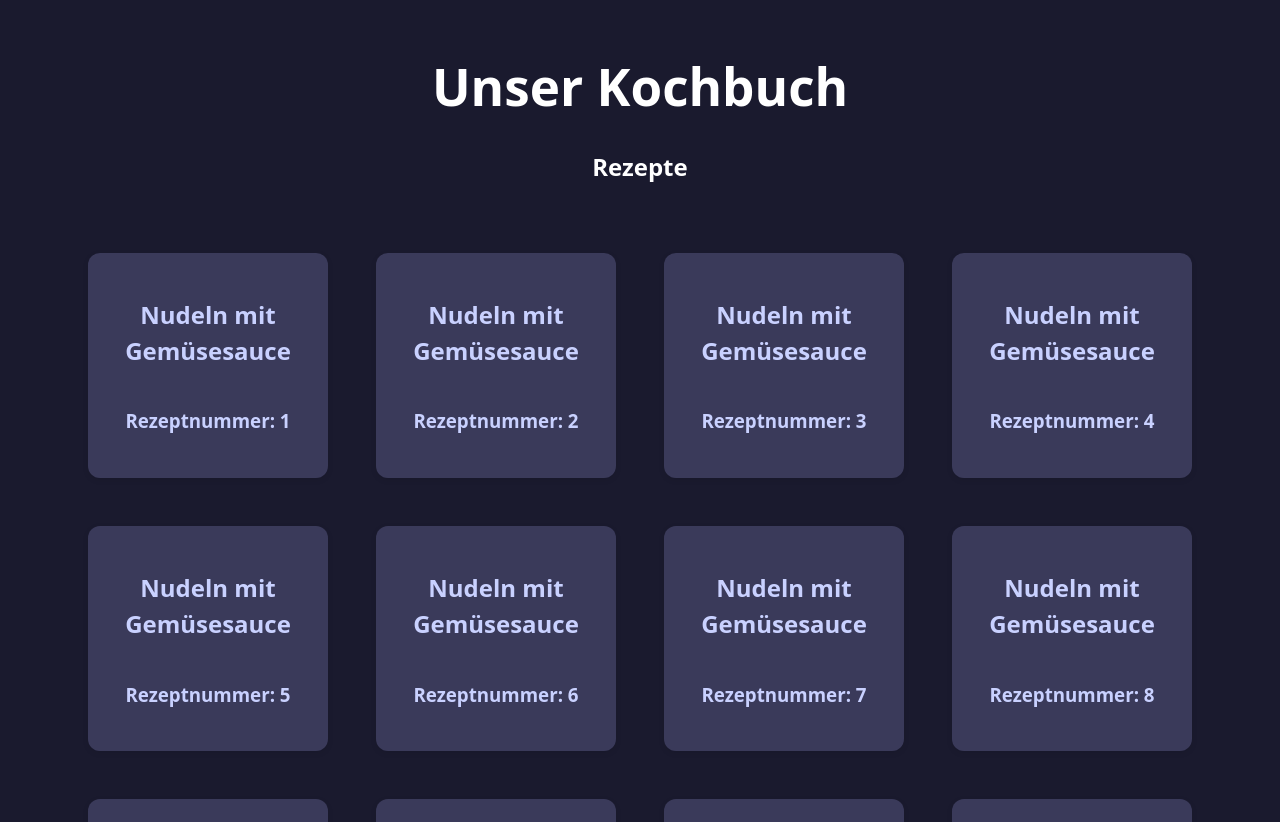
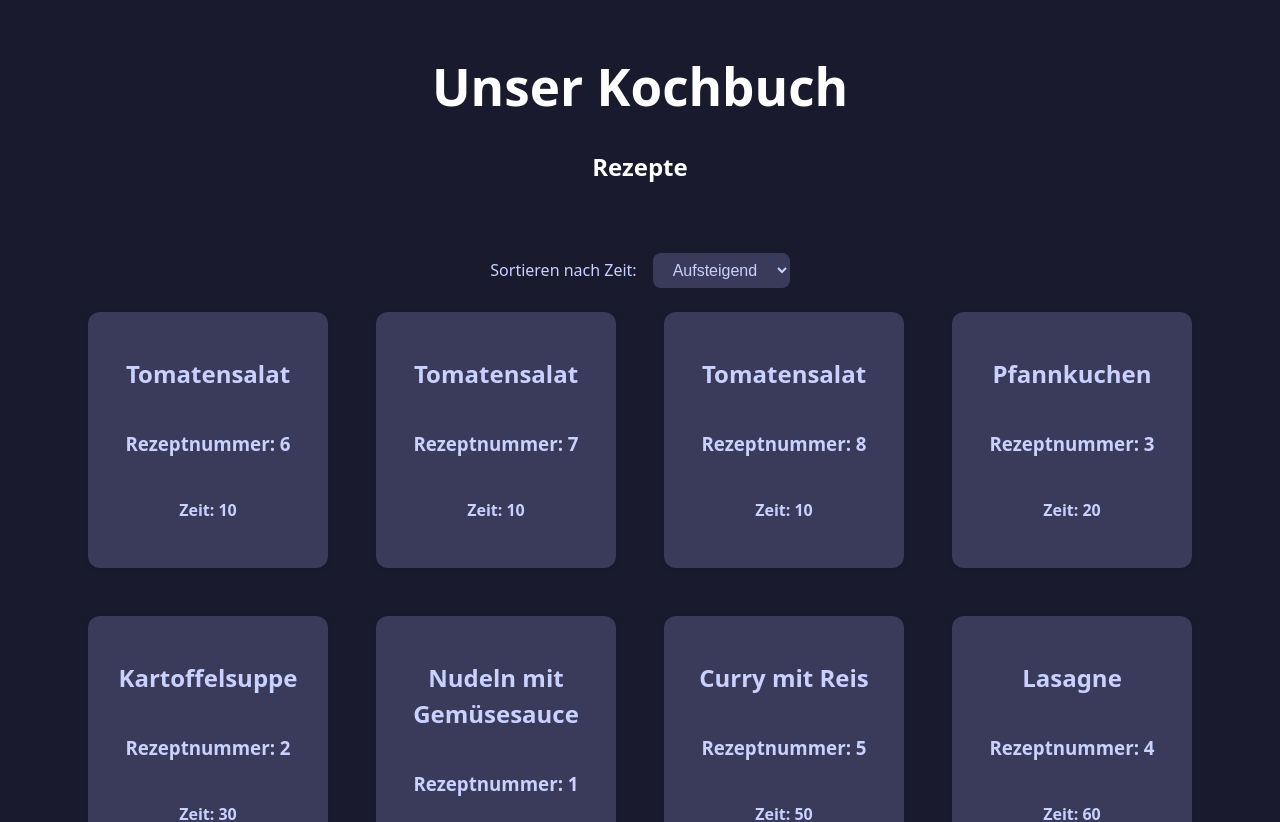
Before and after one commit to YK18415/Kochbuch, a React (Vite) app: page / in a window 1280 px wide. Shown: the top 822 px of the page. Built offline with nearby package versions, Linux system fonts and the light colour scheme.

Commit message:
Filtering

```diff
--- a/src/App.css
+++ b/src/App.css
@@ -4,6 +4,8 @@ html, body, #root {
   width: 100%;
   margin: 0;
   padding: 0;
+  scrollbar-width: none; /* versteckt Scrollbar für Firefox */
+  -ms-overflow-style: none; /* kein Scrollbalken für IE und alte Edge-Versionen*/
 }
 
 /* Das App-Container-Layout */
@@ -22,6 +24,13 @@ main {
   box-sizing: border-box;
 }
 
+/* Scrollbar komplett ausblenden, aber Scrollen erlauben */
+/* Für Chrome, Edge, Safari */
+::-webkit-scrollbar {
+  display: none;
+}
+
+
 /* Header-Stil */
 header {
   width: 100%;
--- a/src/App.tsx
+++ b/src/App.tsx
@@ -10,7 +10,7 @@ function App() {
   const [count, setCount] = useState(0)
 
   return (
-    <div className="app">
+      <div className="app">
       <Header />
       <main>
         <Routes>
--- a/src/components/Recipe.tsx
+++ b/src/components/Recipe.tsx
@@ -1,13 +1,11 @@
 import { useParams, useNavigate } from 'react-router-dom'
 
 export default function Recipe() {
-
-    const { id } = useParams<{ id: string }>()
     const navigate = useNavigate()
 
     return(
         <div>
-            <h1>Test: {id}</h1>
+            <h4>Zeit: 45 Minuten</h4>
             <button onClick={() => navigate(-1)}>Zurück</button>
         </div>
     )
--- a/src/components/RecipeCard.tsx
+++ b/src/components/RecipeCard.tsx
@@ -1,11 +1,23 @@
 import './RecipeCard.css'
 
-export default function RecipeCard(props: any) {
+interface Recipe {
+    id: number
+    title: string
+    time: number
+    description: string
+}
+
+interface RecipeProps {
+    recipe: Recipe
+}
+
+export default function RecipeCard({recipe}: RecipeProps) {
     return (
 
             <div className="recipe-card">
-                <h2>Nudeln mit Gemüsesauce</h2>
-                <h3>Rezeptnummer: {props.num}</h3>
+                <h2>{recipe.title}</h2>
+                <h3>Rezeptnummer: {recipe.id}</h3>
+                <h4>Zeit: {recipe.time}</h4>
             </div>
     )
 }
--- a/src/components/RecipeList.css
+++ b/src/components/RecipeList.css
@@ -4,6 +4,53 @@
   width: 100%;
   padding: 0 5vw; /* 👈 etwas Rand links/rechts, aber nicht zu viel */
   box-sizing: border-box;
+}
+
+.main-page {
+  display: flex;
+  flex-direction: column;
+  align-items: center; /* zentriert die Filterleiste */
+  width: 100%;
+}
+
+/* 🔹 Filter-/Sortierleiste über den Cards */
+.filter-bar {
+  display: flex;
+  align-items: center;
+  justify-content: center;
+  width: 85%; /* gleich breit wie der Grid-Bereich */
+  margin-bottom: 1.5rem;
+  gap: 1rem;
+  font-size: 1rem;
+  color: #c9d1ff;
+}
+
+.filter-bar select {
+  background-color: #3a3a5a;
+  color: #c9d1ff;
+  border: none;
+  border-radius: 0.5rem;
+  padding: 0.5rem 1rem;
+  cursor: pointer;
+  font-size: 1rem;
+}
+
+.sort-controls {
+  display: flex;
+  align-items: center;
+  justify-content: flex-start;
+  gap: 0.5rem;
+  margin-bottom: 1.5rem;
+  padding-left: 15%;
+}
+
+.sort-controls select {
+  background-color: #3a3a5a;
+  color: #c9d1ff;
+  border: none;
+  border-radius: 0.5rem;
+  padding: 0.5rem 1rem;
+  font-size: 1rem;
 }
 
 .recipe-list {
--- a/src/components/RecipeList.tsx
+++ b/src/components/RecipeList.tsx
@@ -1,18 +1,58 @@
 import './RecipeList.css'
 import RecipeCard from './RecipeCard'
 import { Link } from 'react-router-dom'
+import { useState } from 'react'
+
+interface Recipe {
+  id: number
+  title: string
+  time: number // besser als string, damit man sortieren kann!
+  description: string
+}
 
 export default function RecipeList() {
-  const numbers = [1, 2, 3, 4, 5, 6, 7, 8, 9, 10, 11, 12]
+  const [sortOrder, setSortOrder] = useState<'asc' | 'desc'>('asc')
+
+  const recipes: Recipe[] = [
+    { id: 1, title: 'Nudeln mit Gemüsesauce', time: 45, description: 'Leckere Nudeln mit frischem Gemüse' },
+    { id: 2, title: 'Kartoffelsuppe', time: 30, description: 'Hausgemachte Kartoffelsuppe' },
+    { id: 3, title: 'Pfannkuchen', time: 20, description: 'Schnell und fluffig' },
+    { id: 4, title: 'Lasagne', time: 60, description: 'Klassiker mit Béchamelsoße' },
+    { id: 5, title: 'Curry mit Reis', time: 50, description: 'Indisches Curry mit Basmatireis' },
+    { id: 6, title: 'Tomatensalat', time: 10, description: 'Erfrischend leicht' },
+    { id: 7, title: 'Tomatensalat', time: 10, description: 'Erfrischend leicht' },
+    { id: 8, title: 'Tomatensalat', time: 10, description: 'Erfrischend leicht' }
+  ]
+
+  // Sortiere Rezepte nach ausgewählter Reihenfolge
+  const sortedRecipes = [...recipes].sort((a, b) =>
+    sortOrder === 'asc' ? a.time - b.time : b.time - a.time
+  )
 
   return (
-    <div className="recipe-list-wrapper">
-      <div className="recipe-list">
-        {numbers.map(num => (
-          <Link to={`/recipe/${num}`} key={num} className="recipe-link">
-            <RecipeCard num={num} />
-          </Link>
-        ))}
+    <div className="main-page">
+      {/* Sortierzeile */}
+      <div className="filter-bar">
+        <label htmlFor="sort">Sortieren nach Zeit:</label>
+        <select
+          id="sort"
+          value={sortOrder}
+          onChange={(e) => setSortOrder(e.target.value as 'asc' | 'desc')}
+        >
+          <option value="asc">Aufsteigend</option>
+          <option value="desc">Absteigend</option>
+        </select>
+      </div>
+
+      {/* Cards */}
+      <div className="recipe-list-wrapper">
+        <div className="recipe-list">
+          {sortedRecipes.map((recipe) => (
+            <Link to={`/recipe/${recipe.id}`} key={recipe.id} className="recipe-link">
+              <RecipeCard recipe={recipe} />
+            </Link>
+          ))}
+        </div>
       </div>
     </div>
   )
```
